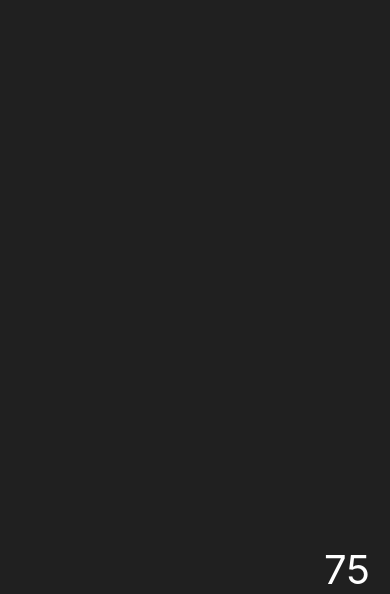
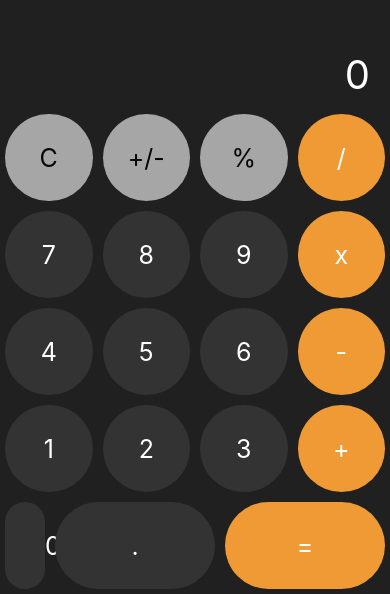
Before and after one commit to cybunayog/calculator-react-native, a React Native app: screen / in a window 390 px wide. Shown: the part 250-844 px from the top of the page. Built offline with nearby package versions, Linux system fonts and the light colour scheme.

Commit message:
Added buttons and implemented states

```diff
--- a/App.js
+++ b/App.js
@@ -1,5 +1,10 @@
 import React from 'react';
-import { StyleSheet, Text, View, StatusBar, SafeAreaView } from 'react-native';
+import { StyleSheet, Text, View, StatusBar, SafeAreaView, Dimensions } from 'react-native';
+
+import Button from './components/Button';
+import Row from './components/Row';
+
+const screen = Dimensions.get('window');
 
 const styles = StyleSheet.create({
   container: {
@@ -12,17 +17,71 @@ const styles = StyleSheet.create({
     fontSize: 40,
     textAlign: "right",
     marginRight: 20,
+    marginBottom: 10,
   },
 });
 
+export default class App extends React.Component {
+  state = {
+    currentValue: "0", //setting to 0 as a string
+  };
 
-export default class App extends React.Component {
+  handleTap = (type, value) => {
+    this.setState(state => { //leveraging currentValue of state inside the functions
+      if (type === "number") {
+        if (state.currentValue === "0") {
+          return {currentValue: `${value}`} //removes the 0
+        }
+        return {
+        currentValue: `${state.currentValue}${value}` //appending the number
+        };
+      }
+
+      return state;
+    });
+  };
+
   render() {
     return (
       <View style={styles.container}>
         <StatusBar barStyle="light-content" />
         <SafeAreaView>
-          <Text style={styles.value}>75</Text>
+          <Text style={styles.value}>
+            {parseFloat(this.state.currentValue).toLocaleString()}
+          </Text>
+          <Row>
+            <Button text="C" theme="secondary" onPress={() => this.handleTap("operator")} />
+            <Button text="+/-" theme="secondary" onPress={() => this.handleTap("number")} />
+            <Button text="%" theme="secondary" onPress={() => this.handleTap("operator")} />
+            <Button text="/" theme="accent" onPress={() => this.handleTap("operator", "/")} />
+          </Row>
+
+          <Row>
+            <Button text="7" onPress={() => this.handleTap("number", 7)} />
+            <Button text="8" onPress={() => this.handleTap("number", 8)} />
+            <Button text="9" onPress={() => this.handleTap("number", 9)} />
+            <Button text="x" theme="accent" onPress={() => this.handleTap("operator", "x")} />
+          </Row>
+
+          <Row>
+            <Button text="4" onPress={() => this.handleTap("number", 4)} />
+            <Button text="5" onPress={() => this.handleTap("number", 5)} />
+            <Button text="6" onPress={() => this.handleTap("number", 6)} />
+            <Button text="-" theme="accent" onPress={() => this.handleTap("operator", "-")} />
+          </Row>
+
+          <Row>
+            <Button text="1" onPress={() => this.handleTap("number", 1)} />
+            <Button text="2" onPress={() => this.handleTap("number", 2)} />
+            <Button text="3" onPress={() => this.handleTap("number", 3)} />
+            <Button text="+" theme="accent" onPress={() => this.handleTap("operator", "+")} />
+          </Row>
+
+          <Row>
+            <Button text="0" size="double" onPress={() => this.handleTap("number", 0)} />
+            <Button text="." onPress={() => this.handleTap("number", ".")} />
+            <Button text="=" theme="accent" onPress={() => this.handleTap("operator", "=")} />
+          </Row>
         </SafeAreaView>
       </View>
     );
--- a/components/Button.js
+++ b/components/Button.js
@@ -1 +1,58 @@
 import React from 'react';
+import { TouchableOpacity, StyleSheet, Text, Dimensions } from 'react-native';
+
+const screen = Dimensions.get('window');
+const buttonWidth = screen.width / 4;
+
+const styles = StyleSheet.create({
+  text: {
+    color: "#fff",
+    fontSize: 25,
+  },
+  textSecondary: {
+    color: "#060606",
+  },
+  button: {
+    backgroundColor: "#333333",
+    flex: 1,
+    height: Math.floor(buttonWidth - 10),
+    alignItems: "center",
+    justifyContent: "center",
+    borderRadius: Math.floor(buttonWidth),
+    margin: 5,
+  },
+  buttonDouble: {
+    width: screen.width / 2 - 10, //10 from the margin
+    flex: 0,
+    alignItems: "flex-start",
+    paddingLeft: 40,
+  },
+  buttonSecondary: {
+    backgroundColor: "#a6a6a6",
+  },
+  buttonAccent: {
+    backgroundColor: "#f09a36"
+  },
+});
+
+export default ({onPress, text, size, theme}) => {
+  const buttonStyles = [styles.button];
+  const textStyles = [styles.text];
+
+  if (size === "double") {
+    buttonStyles.push(styles.buttonDouble);
+  }
+
+  if (theme === "secondary") {
+    buttonStyles.push(styles.buttonSecondary);
+    textStyles.push(styles.textSecondary);
+  } else if (theme === "accent") {
+    buttonStyles.push(styles.buttonAccent);
+  }
+
+  return (
+    <TouchableOpacity onPress={onPress} style={buttonStyles}>
+      <Text style={textStyles}>{text}</Text>
+    </TouchableOpacity>
+  );
+}
--- a/components/Row.js
+++ b/components/Row.js
@@ -1,5 +1,7 @@
 import React from 'react';
 import { View } from 'react-native';
 
-export default ({children}) => <View stye={{flex-direction: "row"}}>{children}</View>;
+export default ({children}) => (
+  <View style={{flexDirection: "row"}}>{children}</View>
+);
 //children represents a component
```
